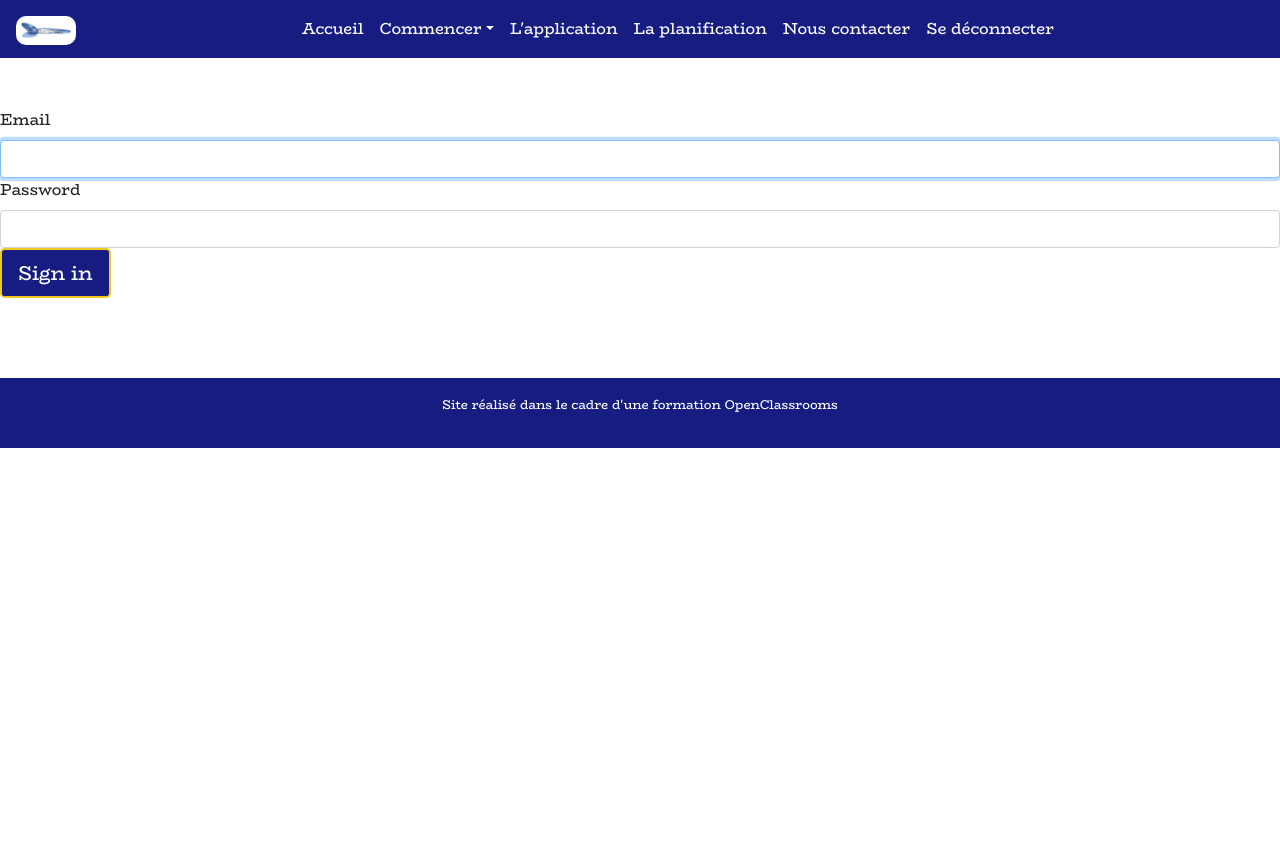
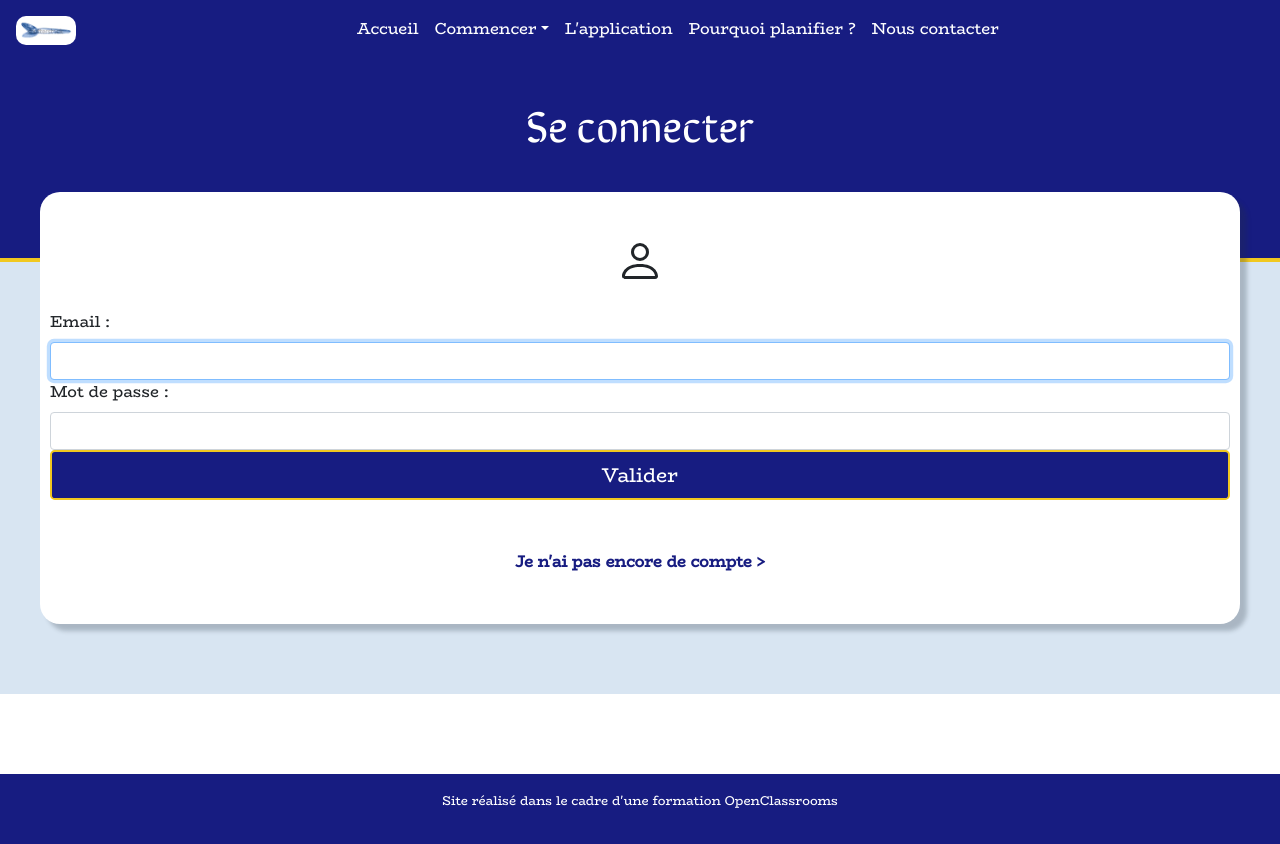
Before and after one commit to gomezalexandra/blue_spoon, a Symfony app: template templates/security/login.html.twig in a window 1280 px wide. Before the commit the page ends 448 px from the top, so only its background shows below. Run offline with Twig, Linux system fonts and the light colour scheme; the template is opened without the code that fills it, so the values that code supplies are empty; some libraries are stand-ins or nearby versions.

Commit message:
[security-user] logout added and templates adapted according to user

```diff
--- a/src/Controller/SecurityController.php
+++ b/src/Controller/SecurityController.php
@@ -33,4 +33,5 @@ class SecurityController extends AbstractController
     {
         throw new \LogicException('This method can be blank - it will be intercepted by the logout key on your firewall.');
     }
+
 }
--- a/src/Security/LoginFormAuthenticator.php
+++ b/src/Security/LoginFormAuthenticator.php
@@ -92,12 +92,12 @@ class LoginFormAuthenticator extends AbstractFormLoginAuthenticator implements P
 
     public function onAuthenticationSuccess(Request $request, TokenInterface $token, $providerKey)
     {
-        if ($targetPath = $this->getTargetPath($request->getSession(), $providerKey)) {
+        $targetPath = $this->getTargetPath($request->getSession(), $providerKey);
+        if ($targetPath) {
             return new RedirectResponse($targetPath);
         }
 
-        // For example : return new RedirectResponse($this->urlGenerator->generate('some_route'));
-        throw new \Exception('TODO: provide a valid redirect inside '.__FILE__);
+        return new RedirectResponse($this->urlGenerator->generate('app_dashboard'));
     }
 
     protected function getLoginUrl()
--- a/templates/base.html.twig
+++ b/templates/base.html.twig
@@ -31,6 +31,7 @@
                         <li class="nav-item active">
                             <a class="nav-link" href="{{ path('app_homepage') }}">Accueil<span class="sr-only">(current)</span></a>
                         </li>
+                        {% if not is_granted('IS_AUTHENTICATED_FULLY') %}
                             <li class="nav-item dropdown">
                                 <a class="nav-link dropdown-toggle" href="#" id="navbarDropdownMenuLink" data-toggle="dropdown" aria-haspopup="true" aria-expanded="false">Commencer</a>
                                 <div class="dropdown-menu" aria-labelledby="navbarDropdownMenuLink">
@@ -38,18 +39,26 @@
                                     <a class="dropdown-item"  href="{{ path('app_login') }}">Se connecter</a>
                                 </div>
                             </li>
+                        {% endif %}
+                        {% if is_granted('IS_AUTHENTICATED_FULLY') %}
+                            <li class="nav-item">
+                                <a class="nav-link" href="{{ path('app_dashboard') }}">Tableau de bord</a>
+                            </li>
+                        {% endif %}
                         <li class="nav-item">
                             <a class="nav-link" href="{{ path('app_explanation') }}">L'application</a>
                         </li>
                         <li class="nav-item">
-                            <a class="nav-link" href="#">La planification</a>
+                            <a class="nav-link" href="{{ path('app_planning') }}">Pourquoi planifier ?</a>
                         </li>
                         <li class="nav-item">
-                            <a class="nav-link" href="#">Nous contacter</a>
+                            <a class="nav-link" href="{{ path('app_homepage') }}">Nous contacter</a>
                         </li>
+                        {% if is_granted('IS_AUTHENTICATED_FULLY') %}
                             <li class="nav-item">
-                            <a class="nav-link" href="#">Se déconnecter</a>
+                                <a class="nav-link" href="{{ path('app_logout') }}">Se déconnecter</a>
                             </li>
+                        {% endif %}
                     </ul>
                 </div>
             </nav>
--- a/templates/dashboard.html.twig
+++ b/templates/dashboard.html.twig
@@ -17,7 +17,10 @@
             <div class="col-12 noPadding">
 
                 <div class="row">
-                    <h2 class="col-12 d-flex align-items-center justify-content-center subtitle"> Bienvenue Lorem Ipsum !</h2>
+                    {% if is_granted('IS_AUTHENTICATED_FULLY') %}
+                        <h2 class="col-12 d-flex align-items-center justify-content-center subtitle"> Vous êtes connecté en tant que : {{ app.user.name }}. </h2>
+                    {% endif %}
+
 
                     {% for message in app.flashes('success') %}
                         <div class="alert alert-success">
--- a/templates/planning.html.twig
+++ b/templates/planning.html.twig
@@ -5,7 +5,7 @@
 {% block body %}
     <div class="blockHead">
         <div class="row title">
-            <h1 class="col-12" > Planifier son projet </h1>
+            <h1 class="col-12" > Pourquoi planifier ? </h1>
         </div>
 
         <div class="row d-flex justify-content-center homepageButton">
--- a/templates/security/login.html.twig
+++ b/templates/security/login.html.twig
@@ -3,6 +3,56 @@
 {% block title %}Log in!{% endblock %}
 
 {% block body %}
+    <div class="blockHead headLarge">
+        <div class="row title">
+            <h1 class="col-12" > Se connecter </h1>
+        </div>
+    </div>
+
+    <div class="blueBackground">
+        <div class="row blockRegister">
+            <div class="col-12 noPadding">
+                <div class="iconLogin">
+                    <svg width="3em" height="3em" viewBox="0 0 16 16" class="bi bi-person" fill="currentColor" xmlns="http://www.w3.org/2000/svg">
+                        <path fill-rule="evenodd" d="M13 14s1 0 1-1-1-4-6-4-6 3-6 4 1 1 1 1h10zm-9.995-.944v-.002.002zM3.022 13h9.956a.274.274 0 0 0 .014-.002l.008-.002c-.001-.246-.154-.986-.832-1.664C11.516 10.68 10.289 10 8 10c-2.29 0-3.516.68-4.168 1.332-.678.678-.83 1.418-.832 1.664a1.05 1.05 0 0 0 .022.004zm9.974.056v-.002.002zM8 7a2 2 0 1 0 0-4 2 2 0 0 0 0 4zm3-2a3 3 0 1 1-6 0 3 3 0 0 1 6 0z"/>
+                    </svg>
+                </div>
+                <div>
+                    <form method="post">
+
+                        {% if error %}
+                            <div class="alert alert-danger">{{ error.messageKey|trans(error.messageData, 'security') }}</div>
+                        {% endif %}
+
+                        {% if app.user %}
+                            <div class="mb-3">
+                                Vous êtes déjà connecté en tant que {{ app.user.username }}. Pour vous déconnecter : <a href="{{ path('app_logout') }}">Logout</a>
+                            </div>
+                        {% endif %}
+
+                        <label for="inputEmail">Email :</label>
+                        <input type="email" value="{{ last_username }}" name="email"  id="inputEmail" class="form-control" required autofocus>
+                        <label for="inputPassword">Mot de passe :</label>
+                        <input type="password" name="password" id="inputPassword" class="form-control" required>
+
+                        <input type="hidden" name="_csrf_token"
+                               value="{{ csrf_token('authenticate') }}">
+
+                        <button class="btn btn-lg btn-primary btn-block" type="submit">
+                            Valider
+                        </button>
+                    </form>
+
+                </div>
+
+                <div class="row">
+                    <a class="col-12 d-flex align-items-center justify-content-center loginLink" href="{{ path('app_register') }}"> Je n'ai pas encore de compte  ></a>
+                </div>
+            </div>
+        </div>
+    </div>
+
+    {#
 <form method="post">
     {% if error %}
         <div class="alert alert-danger">{{ error.messageKey|trans(error.messageData, 'security') }}</div>
@@ -23,7 +73,7 @@
     <input type="hidden" name="_csrf_token"
            value="{{ csrf_token('authenticate') }}"
     >
-
+    #}
     {#
         Uncomment this section and add a remember_me option below your firewall to activate remember me functionality.
         See https://symfony.com/doc/current/security/remember_me.html
@@ -33,10 +83,10 @@
                 <input type="checkbox" name="_remember_me"> Remember me
             </label>
         </div>
-    #}
+
 
     <button class="btn btn-lg btn-primary" type="submit">
         Sign in
     </button>
-</form>
+</form>#}
 {% endblock %}
```
Also changed, not shown: templates/homepage.html.twig (+13 -5 lines), 1 other file. Lines whose indentation alone changed are shown as unchanged.
